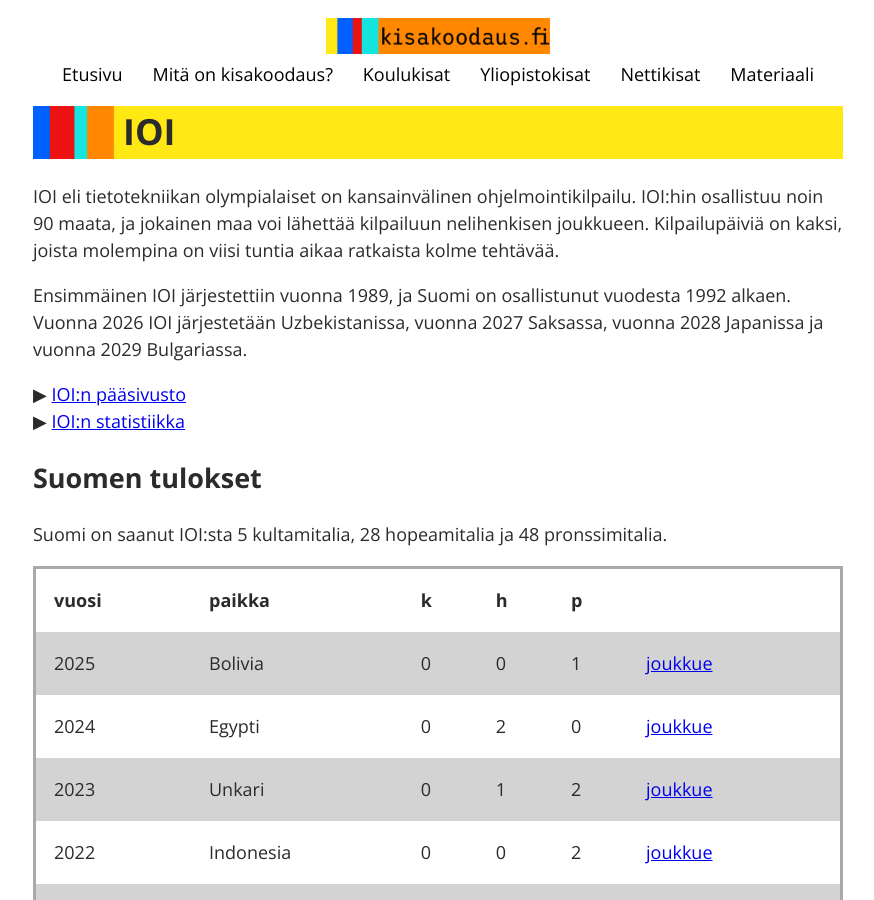
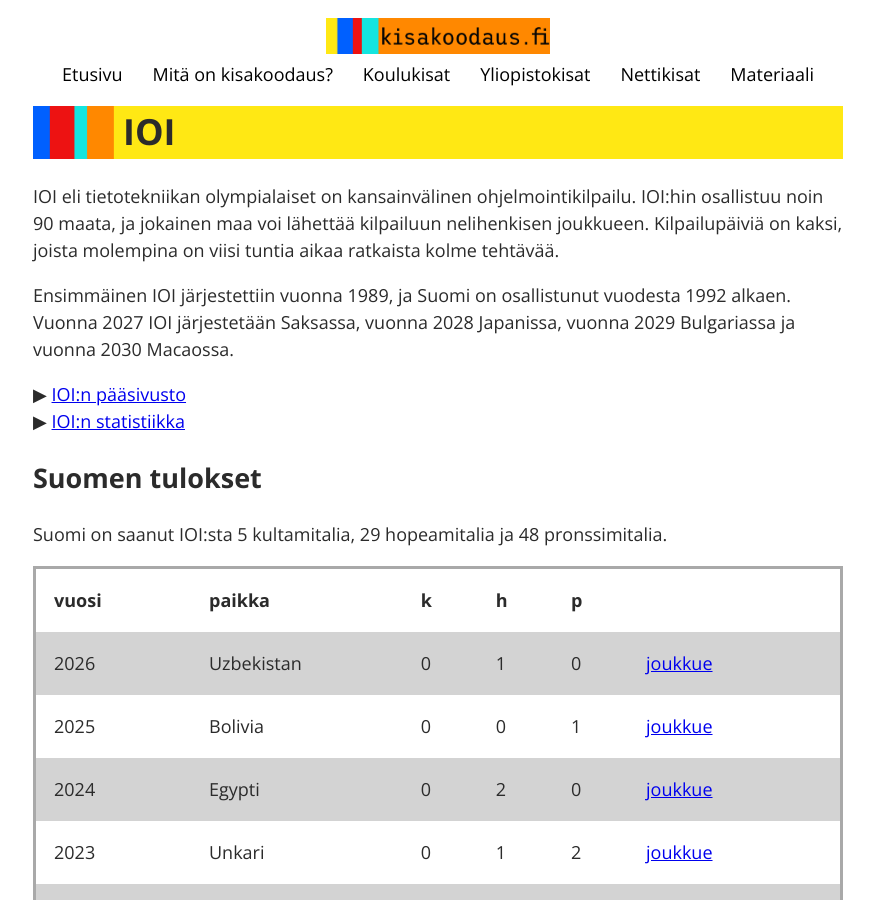
Before and after one commit to kisakoodaus/kisakoodaus.fi, a Jekyll site: the page built from ioi.html, in a window 1280 px wide and 900 px high. Shown: the whole window, without its empty margins (202-1076 px from the left). Built offline with Jekyll 4.4.1, drawn with Linux system fonts in a browser that asks for light colours; some of the changed text lies outside the part shown.

Commit message:
IOI 2026 tulokset

```diff
--- a/ioi.html
+++ b/ioi.html
@@ -9,8 +9,10 @@ Kilpailupäiviä on kaksi, joista molempina on viisi tuntia aikaa ratkaista kolm
 <p>
 
 Ensimmäinen IOI järjestettiin vuonna 1989, ja Suomi on osallistunut vuodesta 1992 alkaen.
-Vuonna 2026 IOI järjestetään Uzbekistanissa, vuonna 2027 Saksassa,
-vuonna 2028 Japanissa ja vuonna 2029 Bulgariassa.
+Vuonna 2027 IOI järjestetään Saksassa,
+vuonna 2028 Japanissa,
+vuonna 2029 Bulgariassa ja
+vuonna 2030 Macaossa.
 
 <p>
 
@@ -19,10 +21,11 @@ vuonna 2028 Japanissa ja vuonna 2029 Bulgariassa.
 
 <h2>Suomen tulokset</h2>
 
-<p>Suomi on saanut IOI:sta 5 kultamitalia, 28 hopeamitalia ja 48 pronssimitalia.</p>
+<p>Suomi on saanut IOI:sta 5 kultamitalia, 29 hopeamitalia ja 48 pronssimitalia.</p>
 
 <table>
 <tr><th align=left width=100>vuosi</th><th align=left width=150>paikka</th><th align=left width=30><span title="kulta">k</span></th><th align=left width=30><span title="hopea">h</span></th><th align=left width=30><span title="pronssi">p</span></th><th width=150></th></tr>
+<tr><td>2026</td><td>Uzbekistan</td><td>0</td><td>1</td><td>0</td><td><a href="#v2026">joukkue</a></td></tr>
 <tr><td>2025</td><td>Bolivia</td><td>0</td><td>0</td><td>1</td><td><a href="#v2025">joukkue</a></td></tr>
 <tr><td>2024</td><td>Egypti</td><td>0</td><td>2</td><td>0</td><td><a href="#v2024">joukkue</a></td></tr>
 <tr><td>2023</td><td>Unkari</td><td>0</td><td>1</td><td>2</td><td><a href="#v2023">joukkue</a></td></tr>
@@ -58,6 +61,19 @@ vuonna 2028 Japanissa ja vuonna 2029 Bulgariassa.
 <tr><td>1993</td><td>Argentiina</td><td>0</td><td>0</td><td>0</td><td><a href="#v1993">joukkue</a></td></tr>
 <tr><td>1992</td><td>Saksa</td><td>0</td><td>1</td><td>1</td><td><a href="#v1992">joukkue</a></td></tr>
 </table>
+
+<h2 id="v2026">IOI 2026: Uzbekistan</h2>
+
+<p>Suomen joukkue:</p>
+
+<ul>
+<li> Aatu Kajasto (hopeamitali)
+<li> Zhongyi Li
+<li> Mikael Myllymäki
+<li> Matias Sjölund
+</ul>
+
+<p>Ohjaajat: Karpalo Toivonen ja Mette Munne</p>
 
 <h2 id="v2025">IOI 2025: Bolivia</h2>
 
```
Also changed, not shown: index.html (+5 -5 lines).
